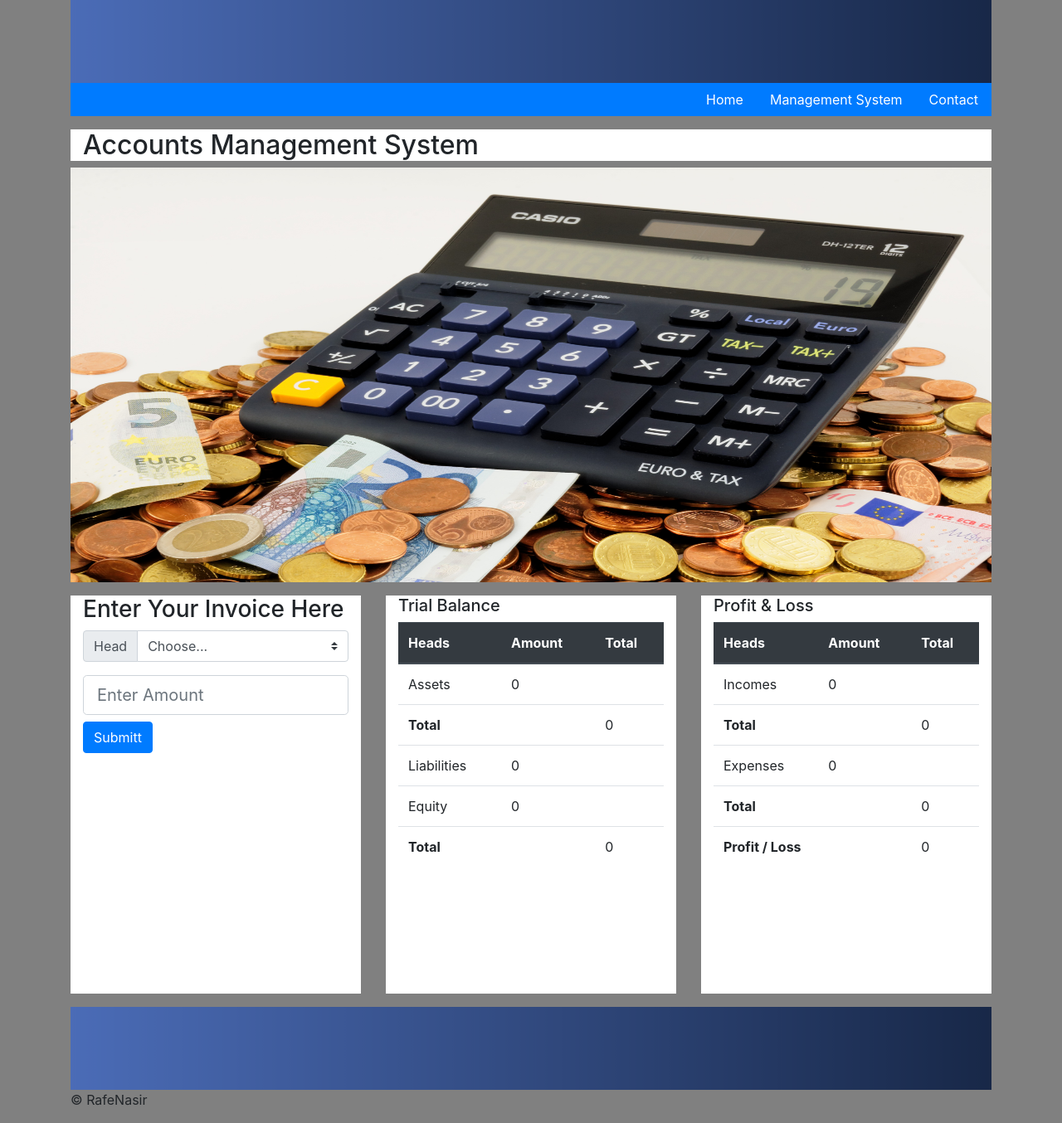
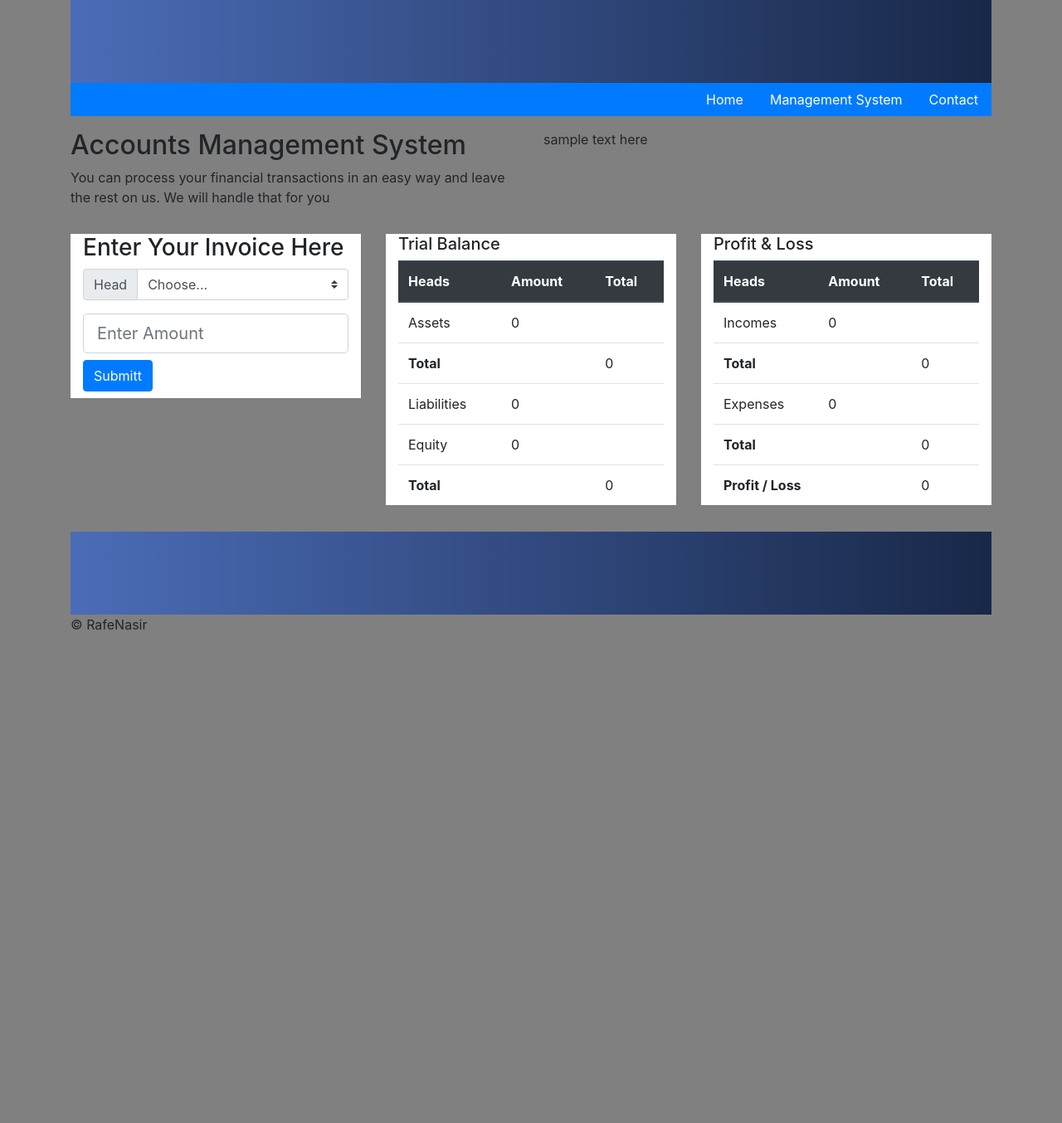
Before and after one commit to rafenasir/auto-accountant, a PHP site: page / in a window 1280 px wide. Shown: the whole page at 83% size. After the commit the page ends 760 px from the top, so only its background shows below. Run offline with PHP 8.4, Linux system fonts and the light colour scheme.

```diff
--- a/index.html
+++ b/index.html
@@ -1,13 +1,17 @@
 <!DOCTYPE html>
+<html lang="en">
 
 <head>
-    <title>JS Project</title>
+    <title>Accounting Management</title>
     <link rel="stylesheet" href="https://stackpath.bootstrapcdn.com/bootstrap/4.5.2/css/bootstrap.min.css" integrity="sha384-JcKb8q3iqJ61gNV9KGb8thSsNjpSL0n8PARn9HuZOnIxN0hoP+VmmDGMN5t9UJ0Z" crossorigin="anonymous">
     <link rel="stylesheet" href="style.css" type="text/css">
 </head>
 
 <body style="background-color: grey;">
-    <header>
+    <script src="main.js">
+    </script>
+
+    <header id="header" class="container pl-0 pr-0">
         <div class="container">
             <div class="col pl-0 pr-0">
                 <img src="./media/blue_background.png" alt="background" width="100%" height="100vh">
@@ -21,33 +25,30 @@
     </header>
 
     <main>
-        <div class="container">
-            <div class="mt-3    col-lg-12 col-sm-12" style="background-color: white;">
+        <div class=" container">
+            <div class=" row">
+                <div class="mt-3 col-lg-6 col-sm-6">
                     <h2>Accounts Management System</h2>
+                    <p>You can process your financial transactions in an easy way and leave the rest on us. We will handle that for you</p>
+                </div>
+                <div class="mt-3  col-lg-6 col-sm-6">
+                    <p>sample text here</p>
+
+                    <!-- <img calss="" src="media/main-background-img-3.jpeg" width="100%" height="500vh"> -->
                 </div>
             </div>
-        <div class="container">
-            <div class="col justify-content-md-center pl-0 pr-0">
-                <!-- <div class=" mt-5 col-lg-10 col-sm-12"> -->
-                <img calss="mt-5" src="media/euro-870757.jpg" width="100%" height="500vh">
-                <!-- </div> -->
         </div>
-        </div>
-    </main>
 
 
-<body style="background-color: grey;">
-    <script src="main.js">
-    </script>
 
 
-    <main>
 
-        <div id= "accont-management"class="container">
+
+        <div id="accont-management" class="container">
             <div class="row">
 
-                <div class="mt-3 mb-3 col-lg-4 col-sm-12">
-                    <div class="col-md-12 col-lg-12 col-sm-12" style="background-color: white; height: 60vh;">
+                <div class="mt-3 mb-3 col-lg-4 col-sm-12" ;>
+                    <div class="col-md-12 col-lg-12 col-sm-12" style="background-color: white; height: auto">
 
                         <h3>Enter Your Invoice Here</h3>
                         <form onsubmit="return false">
@@ -79,8 +80,8 @@
                     </div>
 
                 </div>
-                <div class="mt-3 col-lg-4 col-sm-12">
-                    <div class="col-md-12 col-lg-12 col-sm-12" style="background-color: white; height: 60vh;">
+                <div class=" mt-3 col-lg-4 col-sm-12" ;>
+                    <div class="col-md-12 col-lg-12 col-sm-12" style="background-color: white; height: auto;">
                         <h5>Trial Balance</h5>
                         <table class="table ">
                             <thead class="thead-dark">
@@ -117,8 +118,8 @@
                         </table>
                     </div>
                 </div>
-                <div class="mt-3 col-lg-4 col-sm-12">
-                    <div class="col-md-12 col-lg-12 col-sm-12" style="background-color: white; height: 60vh;">
+                <div class="mt-3 mb-3 col-lg-4 col-sm-12">
+                    <div class="col-md-12 col-lg-12 col-sm-12" style="background-color: white; height: auto;">
                         <h5>Profit & Loss</h5>
                         <table class="table ">
                             <thead class="thead-dark">
@@ -181,4 +182,5 @@
 
 
 </footer>
-</body>
+
+</html>
--- a/main.js
+++ b/main.js
@@ -42,53 +42,18 @@ let totals = {
 };
 let profitLoss = 0;
 
-// let sampleTemplate = document.getElementById('template').content;
 
+let x = 0;
+// let sample1 = 0;
+// let templateNode = 0;
+function showTemplate() {
+    sample1 = document.getElementById('template').content;
+    templateNode = document.importNode(sample1, true);
+    document.getElementById("template-div").appendChild(templateNode);
+}
 
-
-
-// formulas to find the final value or heads
-// function expensesValue() {
-//     finalValues.expenses = expenses.debit - expenses.credit;
-//     localStorage.setItem("expenses", JSON.stringify(finalValues.expenses));
-//     document.getElementById("exp").innerHTML = JSON.parse(localStorage.getItem("expenses"));
-// }
-
-// function assetsValue() {
-//     finalValues.assets = assets.debit - assets.credit;
-//     localStorage.setItem("assets", JSON.stringify(finalValues.assets));
-
-//     document.getElementById("ass").innerHTML = JSON.parse(localStorage.getItem("assets"));
-// }
-
-// function incomeValue() {
-//     finalValues.incomes = incomes.credit - incomes.debit;
-//     localStorage.setItem("income", JSON.stringify(finalValues.incomes));
-
-//     document.getElementById("inc").innerHTML = JSON.parse(localStorage.getItem("income"));
-// }
-
-// function equityValue() {
-//     finalValues.equity = equity.credit - equity.debit;
-//     localStorage.setItem("equity", JSON.stringify(finalValues.equity));
-
-//     document.getElementById("equity").innerHTML = JSON.parse(localStorage.getItem("equity"));
-
-// }
-
-// function liabilitiesValue() {
-//     finalValues.liabilities = liabilities.credit - liabilities.debit;
-//     localStorage.setItem("liability", JSON.stringify(finalValues.liabilities));
-
-//     document.getElementById("liab").innerHTML = JSON.parse(localStorage.getItem("liability"));
-// }
-
-
-
-
-// let x = parseInt(document.getElementById('amount').value);
-
-function findValue(x) {
+function findValue() {
+    x = parseInt(document.getElementById("amount").value);
     if (document.getElementById("amount").value) {
 
         if (document.getElementById("inputGroupSelect01").value === "1") {
@@ -214,12 +179,6 @@ function headsValue() {
     document.getElementById("liab").innerHTML = JSON.parse(localStorage.getItem("liabilities"));
 }
 
-// finalValues = {
-//     expenses: getFromStorage("expenses"),
-//     assets: getFromStorage("assets"),
-//     incomes: getFromStorage("incomes"),
-//     liabilities: getFromStorage("liabilities"),
-//     equity: getFromStorage("equity")
 
 //Values Total
 function valuesTotal() {
@@ -249,4 +208,6 @@ document.addEventListener('DOMContentLoaded', function(event) {
     headsValue();
     profitLossFigure();
     findValue();
+    showTemplate()
+    // sample1 = document.getElementById('template').content;
 })
--- a/style.css
+++ b/style.css
@@ -1,3 +1,19 @@
 /* main {
     background-image: url(./media/background\ image.jpeg);
-} */
+/* } */
+
+#header {
+    /* position: fixed;
+    z-index: 10;
+    align-items: center; */
+}
+
+.main-image {
+    background-image: url("./media/background-image-1.jpeg");
+    height: 50vh;
+    margin-top: 3px;
+}
+
+body {
+    /* background-image: url("./media/background-image-1.jpeg"); */
+}
```
Also changed, not shown: media/background-image-1.jpeg (added), media/main-background-img-3.jpeg (added). Lines whose indentation alone changed are shown as unchanged.
